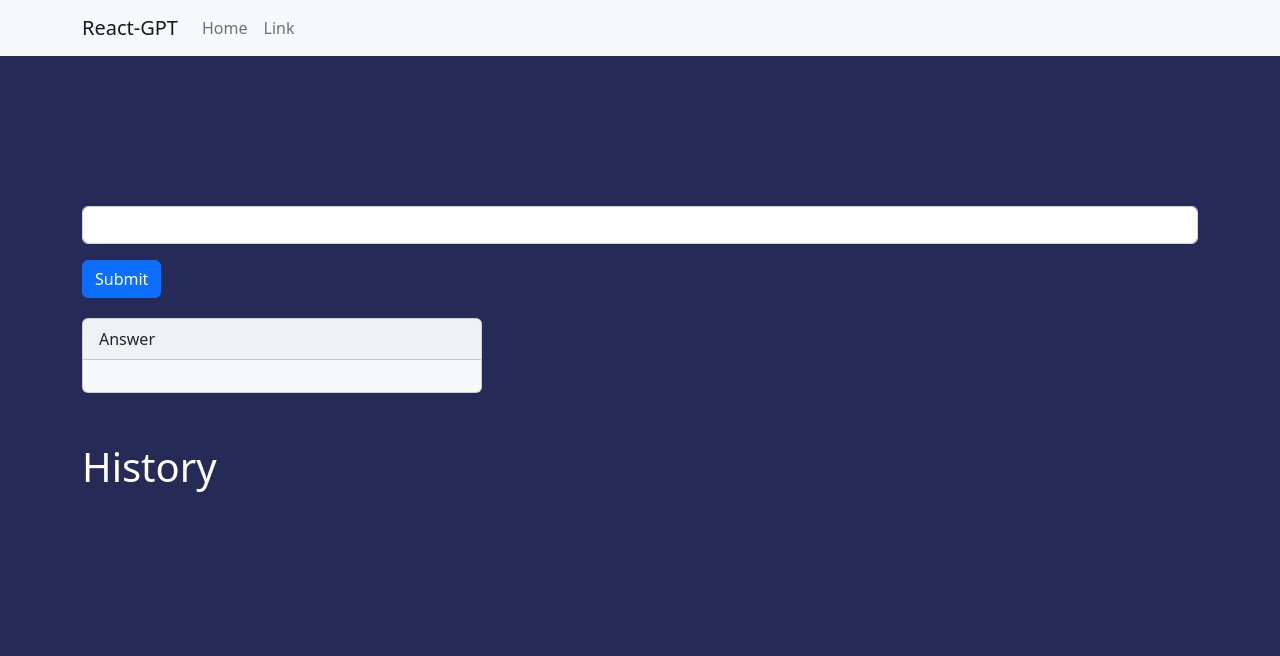
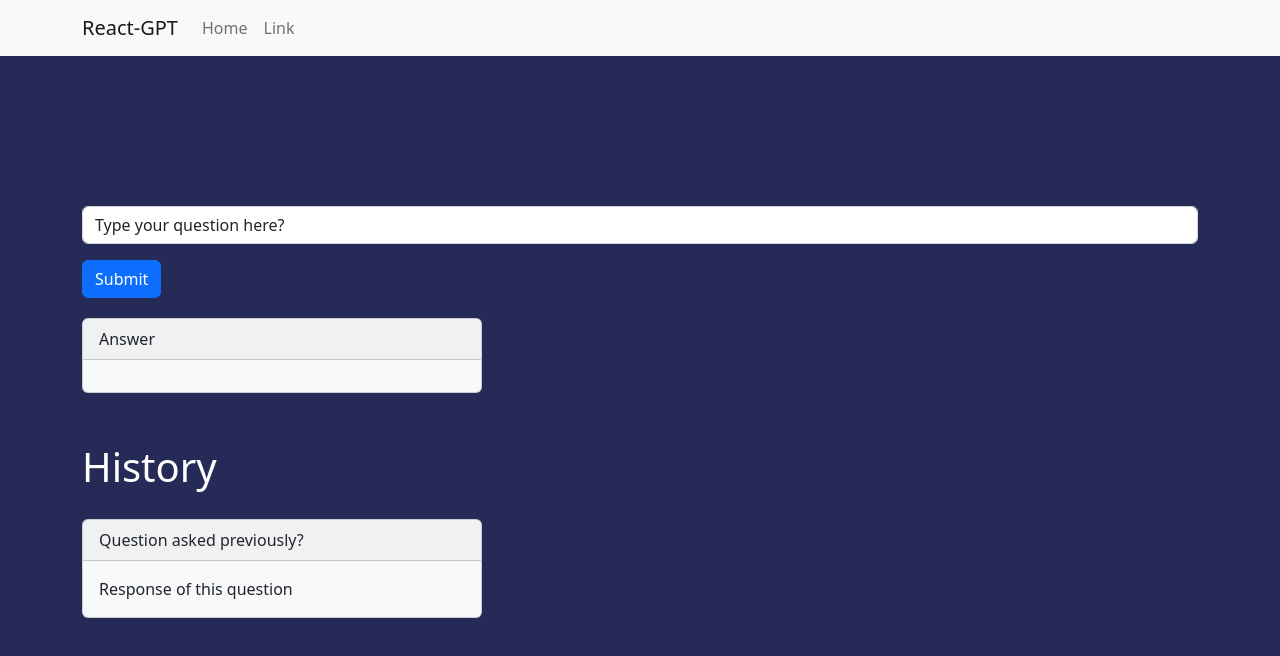
Before and after one commit to theguptaji/react-gpt, a React (Create React App) app in the folder react-chatgpt/: page / in a window 1280 px wide. Shown: the top 656 px of the page. Built offline with nearby package versions, Linux system fonts and the light colour scheme.

Commit message:
Add initial values of states

```diff
--- a/react-chatgpt/src/App.js
+++ b/react-chatgpt/src/App.js
@@ -12,10 +12,10 @@ import MyCard from './components/MyCard';
 
 
 function App() {
-  const [prompt, setPrompt] = useState("");
+  const [prompt, setPrompt] = useState("Type your question here?");
   const [response, setResponse] = useState("");
   const [color, setcolor] = useState("light");
-  const [cardArray, setcardArray] = useState([]);
+  const [cardArray, setcardArray] = useState([{question: "Question asked previously?", answer: "Response of this question"}]);
 
   const handleSubmit = (e) => {
     e.preventDefault();
```
